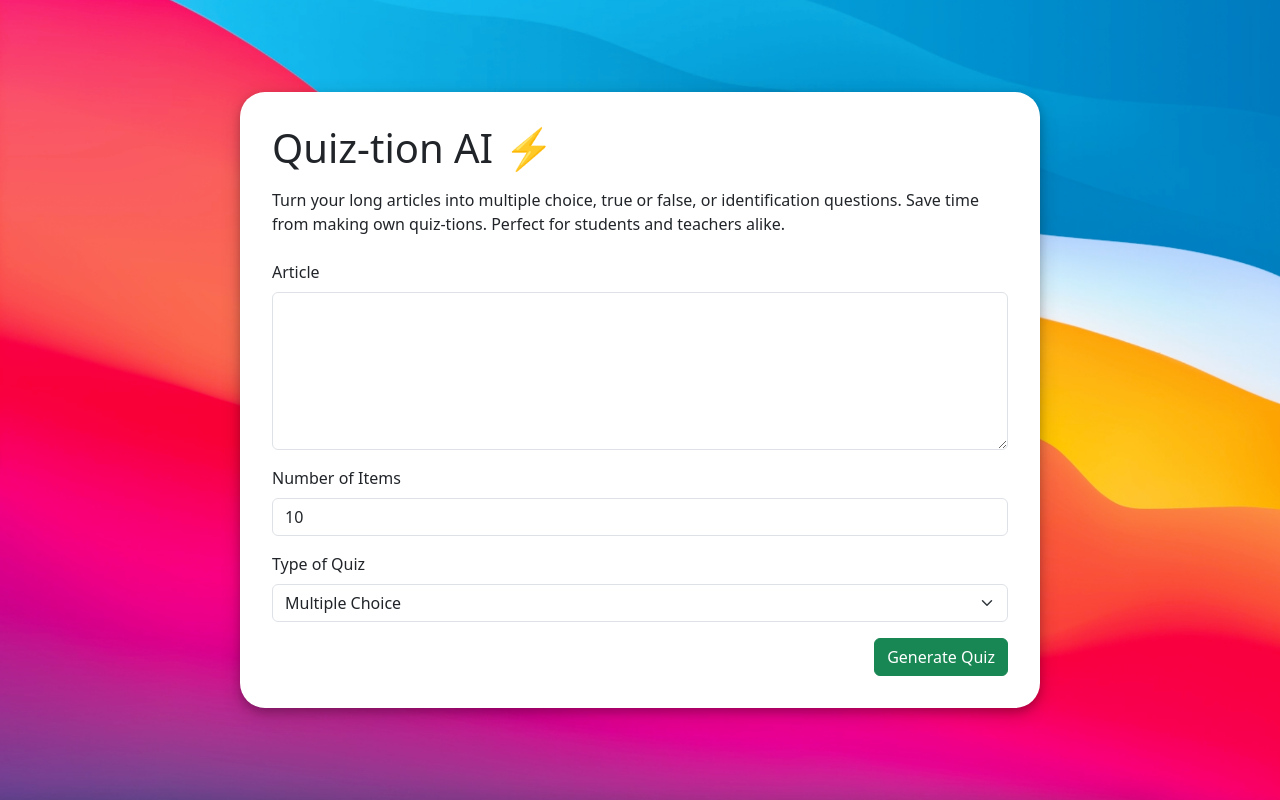
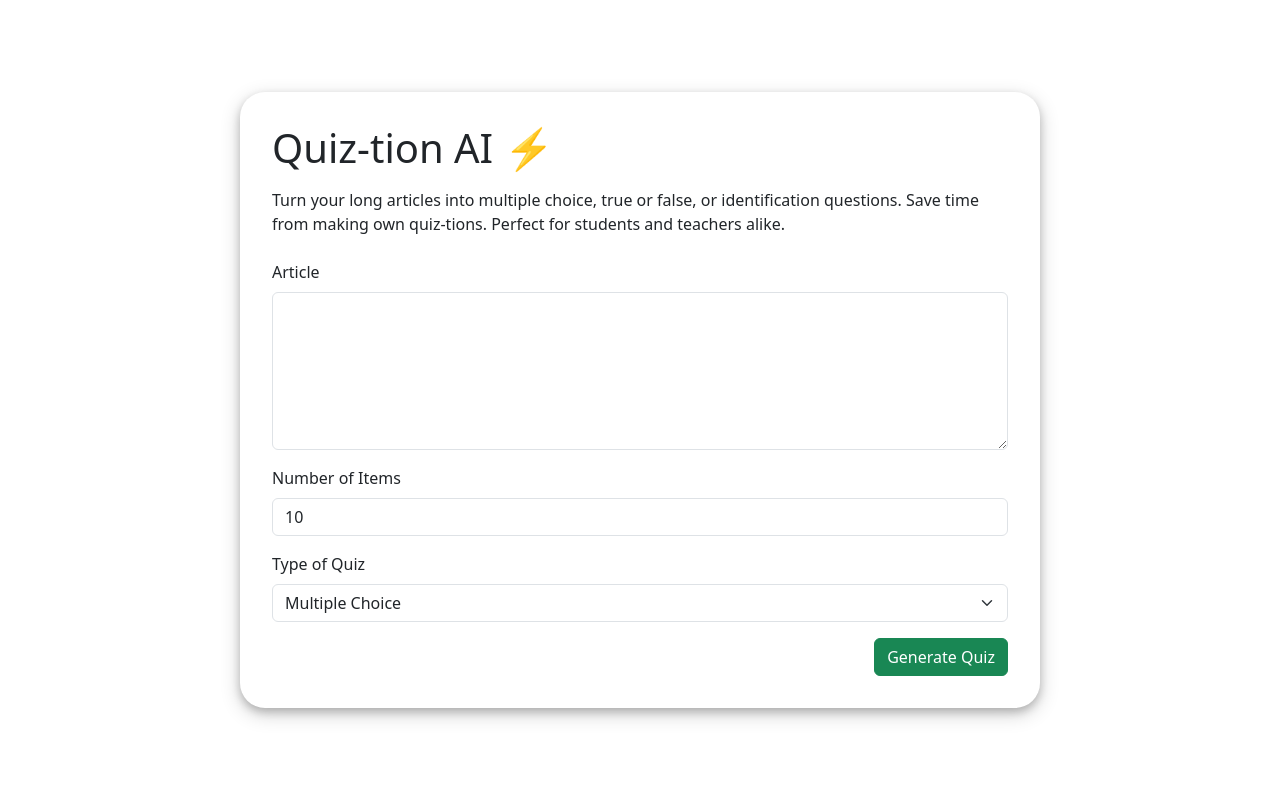
Before and after one commit to ivanovich18/Quiz-tion-AI, a Flask app: page / in a window 1280 px wide. Run offline with Flask 2, Linux system fonts and the light colour scheme.

Commit message:
Update styles.css

```diff
--- a/static/styles.css
+++ b/static/styles.css
@@ -4,7 +4,7 @@
 }
 
 body {
-    background-image: url(/static/img/9mjwv931kv651.png);
+/*     background-image: url(/static/img/9mjwv931kv651.png); */
     background-repeat: no-repeat;
     background-size: cover;
 }
```
